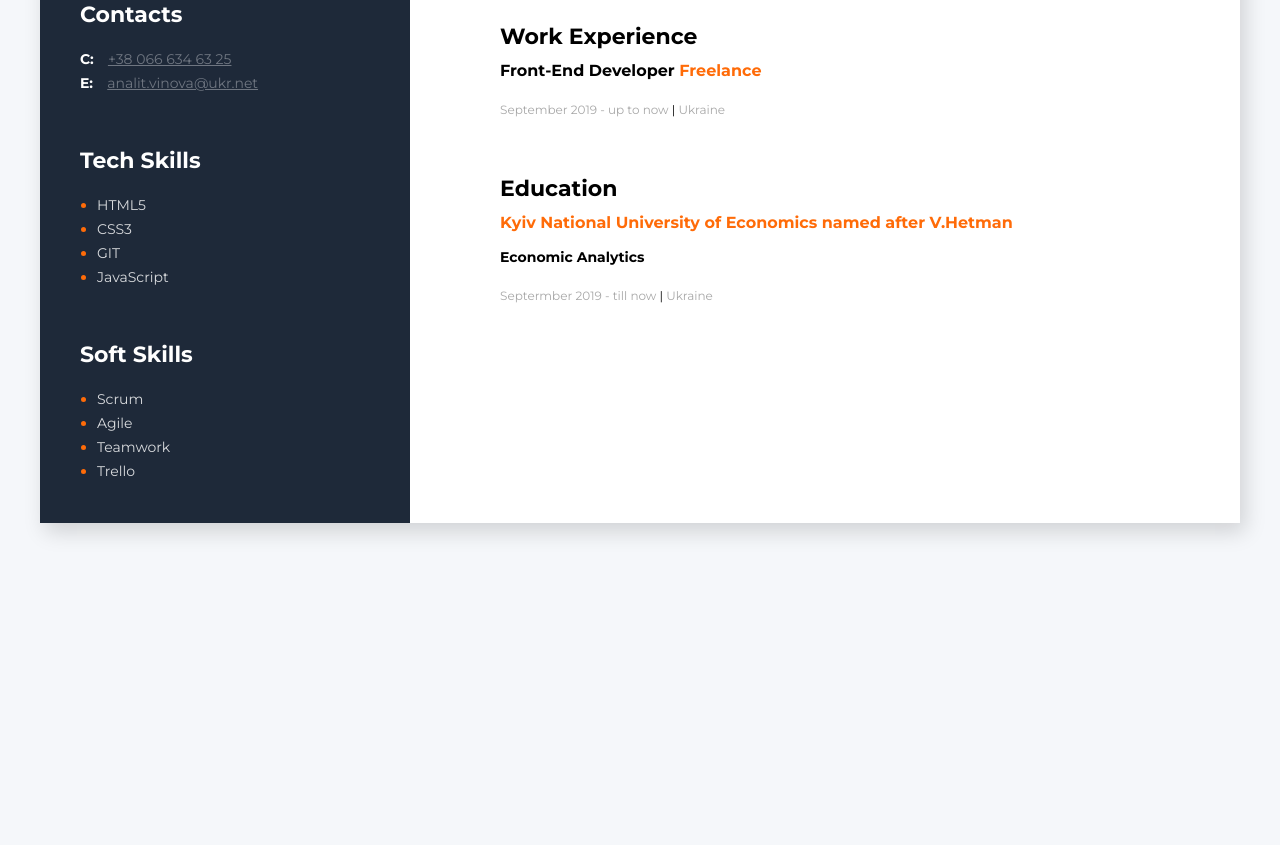
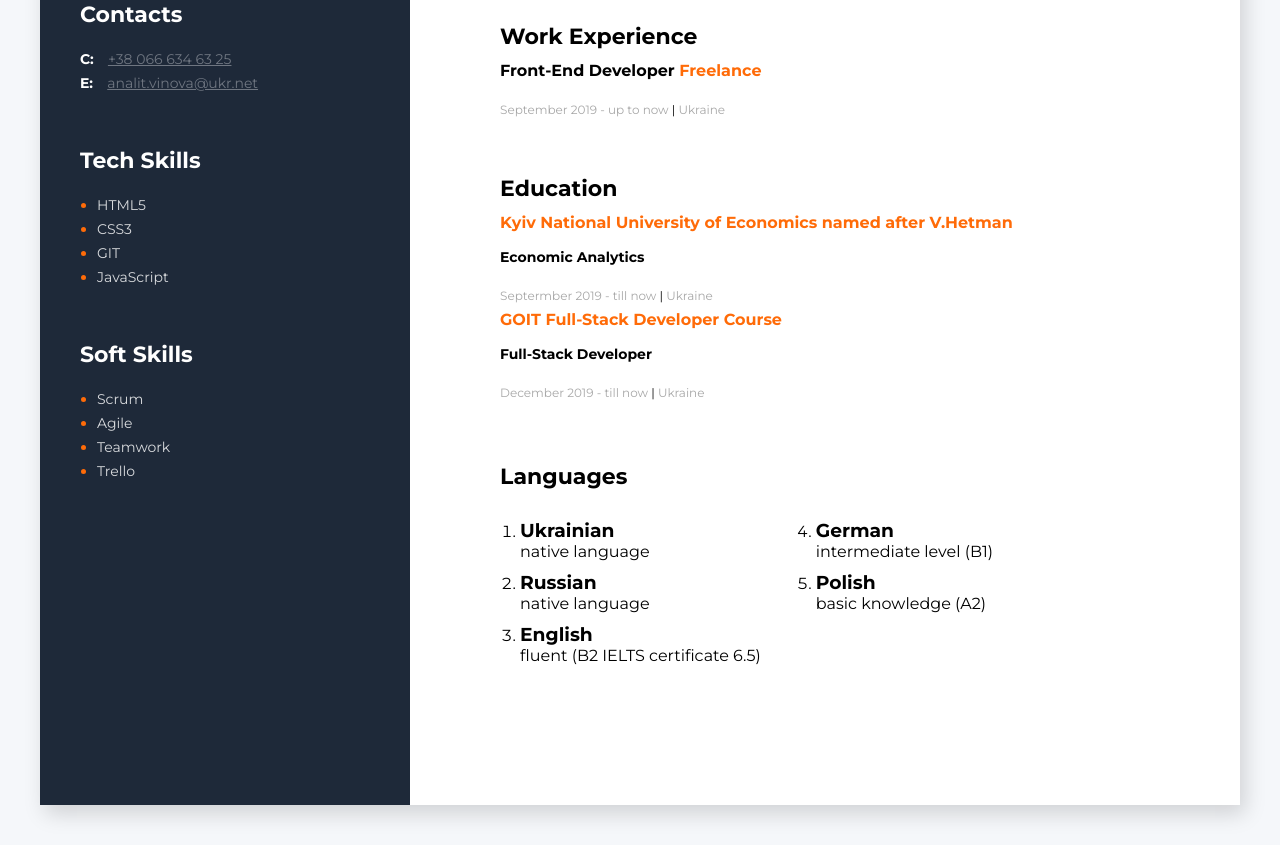
Before and after one commit to Anastasiia-Litvinova/resume-English, a plain HTML site: page index.html in a window 1280 px wide. Shown: the part 631-1476 px from the top of the page. Before the commit the page ends 1194 px from the top, so only its background shows below. Drawn offline with Linux system fonts and the light colour scheme.

Commit message:
languages added

```diff
--- a/CSS/style.css
+++ b/CSS/style.css
@@ -231,3 +231,21 @@ body {
 .education-info {
   margin-top: 55px;
 }
+
+.languages-info {
+  margin-top: 60px;
+}
+
+.lang-list-item {
+  margin-right: 15px;
+  margin-bottom: 10px;
+}
+
+.lang-list {
+  display: flex;
+  flex-wrap: wrap;
+}
+
+.items-wrapper {
+  margin: 20px;
+}
--- a/index.html
+++ b/index.html
@@ -65,7 +65,7 @@
             <h3 class="about-me-title">Projects</h3>
             <ol>
                 <li class="projects-item">
-                    <a class="projects-link" target="_blank" href="https://anastasiia-litvinova.github.io/goit-markup-hw-08/"> portfolio.com </a>
+                    <a class="projects-link" target="_blank" href="https://anastasiia-litvinova.github.io/goit-hw/"> portfolio.com </a>
                     <span class="dots">.............................</span>
                     <span><b>[</b> <span class="technology-name">HTML5, CSS3, JavaScript</span> <b>]</b></span>
                 </li>
@@ -141,6 +141,43 @@
                 <span class="profession-period">
                     Septermber 2019 - till now <span class="vertical-dash">|</span> Ukraine
                 </span>
+                <h4 class="education-place">GOIT Full-Stack Developer Course</h4>
+                <h3 class="education-specialty">Full-Stack Developer</h3>
+                <span class="profession-period">
+                    December 2019 - till now <span class="vertical-dash">|</span> Ukraine
+                </span>
+            </div>
+        </div>
+
+        <div class="languages-info">
+            <h3 class="about-me-title">Languages</h3>
+            <div>
+                <ol class="lang-list">
+                    <div class="items-wrapper">
+                    <li class="lang-list-item">
+                        <h3 class="language">Ukrainian</h3>
+                        <span>native language</span>
+                    </li>
+                    <li class="lang-list-item">
+                        <h3 class="language">Russian</h3>
+                        <span>native language</span>
+                    </li>
+                    <li class="lang-list-item">
+                        <h3 class="language">English</h3>
+                        <span>fluent (B2 IELTS certificate 6.5)</span>
+                    </li>
+                    </div>
+                    <div class="items-wrapper">
+                    <li class="lang-list-item">
+                        <h3 class="language">German</h3>
+                        <span>intermediate level (B1)</span>
+                    </li>
+                    <li class="lang-list-item">
+                        <h3 class="language">Polish</h3>
+                        <span>basic knowledge (A2)</span>
+                    </li>
+                    </div>
+                </ol>
             </div>
         </div>
         </div>
```
